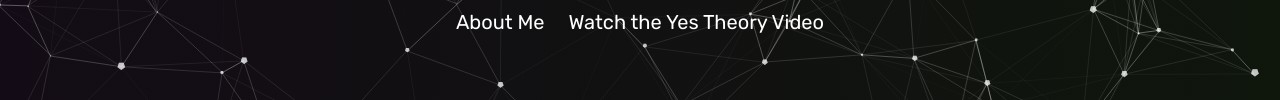
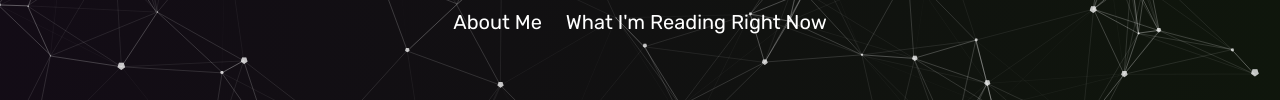
Before and after one commit to jboremus/jackoremus.github.io, a plain HTML site: page index.html in a window 1280 px wide. Shown: the part 541-641 px from the top of the page. Drawn offline with nearby package versions, Linux system fonts and the light colour scheme; animation ran at ten frames a second.

Commit message:
Update index.html

```diff
--- a/index.html
+++ b/index.html
@@ -70,7 +70,7 @@
         </div>
         <div class="header-links">
           <a class="link" href="#about" data-scroll>About Me</a>
-          <a class="link" target="_blank" href="https://www.youtube.com/watch?v=8kz8S6ia1rk">Watch the Yes Theory Video</a>
+          <a class="link" target="_blank" href="https://www.amazon.com/dp/0578551330/?coliid=I3E33UTS0PZSVH&colid=2WDWD9YU3G7X3&psc=0&ref_=lv_ov_lig_dp_it">What I'm Reading Right Now</a>
         </div>
       </div>
       <a class="down" href="#about" data-scroll
```
